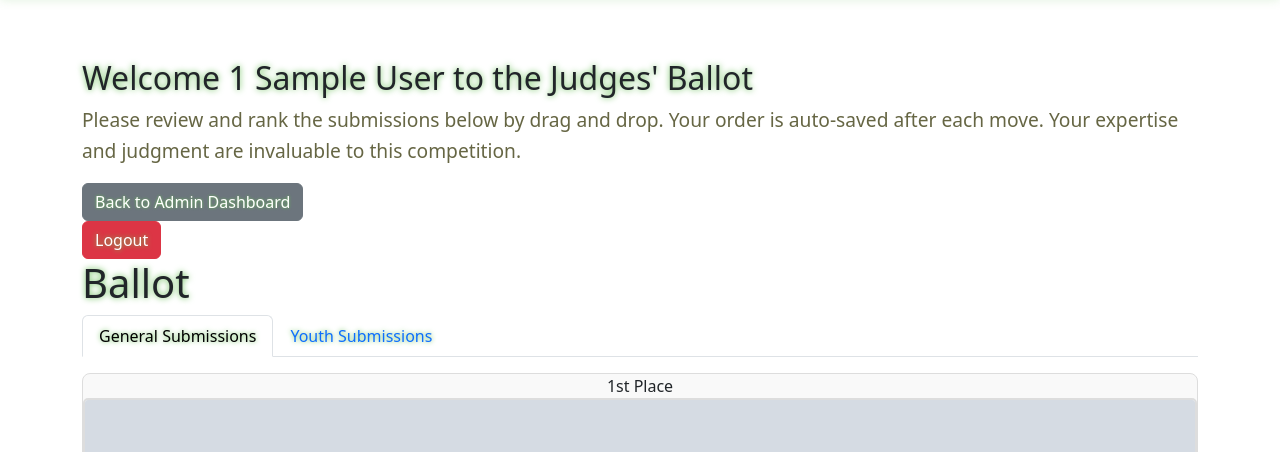
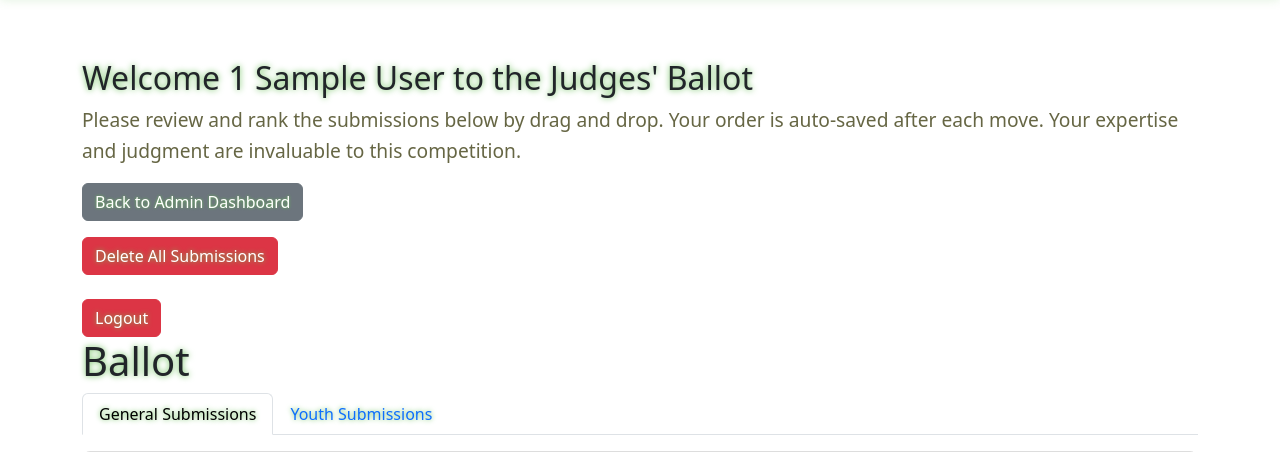
Before and after one commit to denuoweb/ArtSubmissionSite, a Flask app: page /judges/ballot in a window 1280 px wide. Shown: the part 61-513 px from the top of the page. Run offline with Flask 3, Linux system fonts and the light colour scheme; a user stored in the database is signed in; tables that the repository leaves empty hold one stand-in row (values such as "Sample post"); grey boxes marked "Sample" are stand-in pictures; parts of the project's set-up code (start-up, migrations or seed data) failed here and were passed over; some libraries are stand-ins or nearby versions.

Commit message:
add delete all button

```diff
--- a/app/static/js/delete_submission.js
+++ b/app/static/js/delete_submission.js
@@ -109,3 +109,49 @@ document.addEventListener("DOMContentLoaded", function() {
         });
     });
 });
+
+document.addEventListener("DOMContentLoaded", function () {
+    // Find the "Delete All Submissions" button by its ID.
+    const deleteAllBtn = document.getElementById("delete-all-btn");
+
+    if (deleteAllBtn) {
+        deleteAllBtn.addEventListener("click", function (event) {
+            event.preventDefault();
+            if (!confirm("Are you sure you want to delete ALL submissions? This action cannot be undone.")) {
+                return;
+            }
+
+            // Retrieve the CSRF token from a hidden input element.
+            // Assumes that at least one form on the page includes an input[name="csrf_token"].
+            const csrfTokenElement = document.querySelector('input[name="csrf_token"]');
+            const csrfToken = csrfTokenElement ? csrfTokenElement.value : "";
+
+            // Construct the URL for deletion.
+            const deleteUrl = `${typeof basePath !== "undefined" ? basePath : ""}/judges/ballot/delete_all`;
+
+            fetch(deleteUrl, {
+                method: "POST",
+                headers: {
+                    "Content-Type": "application/json",
+                    "X-CSRFToken": csrfToken,
+                },
+            })
+                .then((response) => response.json())
+                .then((data) => {
+                    if (data.success) {
+                        alert(data.success);
+                        // Remove all submission elements from the DOM.
+                        document.querySelectorAll(".rank-item").forEach(function (item) {
+                            item.remove();
+                        });
+                    } else {
+                        alert(data.error || "An error occurred while deleting all submissions.");
+                    }
+                })
+                .catch((error) => {
+                    console.error("Error during deletion of all submissions:", error);
+                    alert("An error occurred while trying to delete all submissions.");
+                });
+        });
+    }
+});
--- a/app/templates/judges_ballot.html
+++ b/app/templates/judges_ballot.html
@@ -8,8 +8,11 @@
 
 {% if current_user.is_admin %}
     <a href="{{ url_for('admin.admin_page') }}" class="btn btn-secondary">Back to Admin Dashboard</a>
+    <div class="delete-all-container mt-3">
+        <button id="delete-all-btn" class="btn btn-danger">Delete All Submissions</button>
+    </div>
 {% endif %}
-
+ <br>
 <!-- Logout Form -->
 <form method="POST" action="{{ url_for('auth.logout') }}">
     {{ logout_form.csrf_token() }}
```
